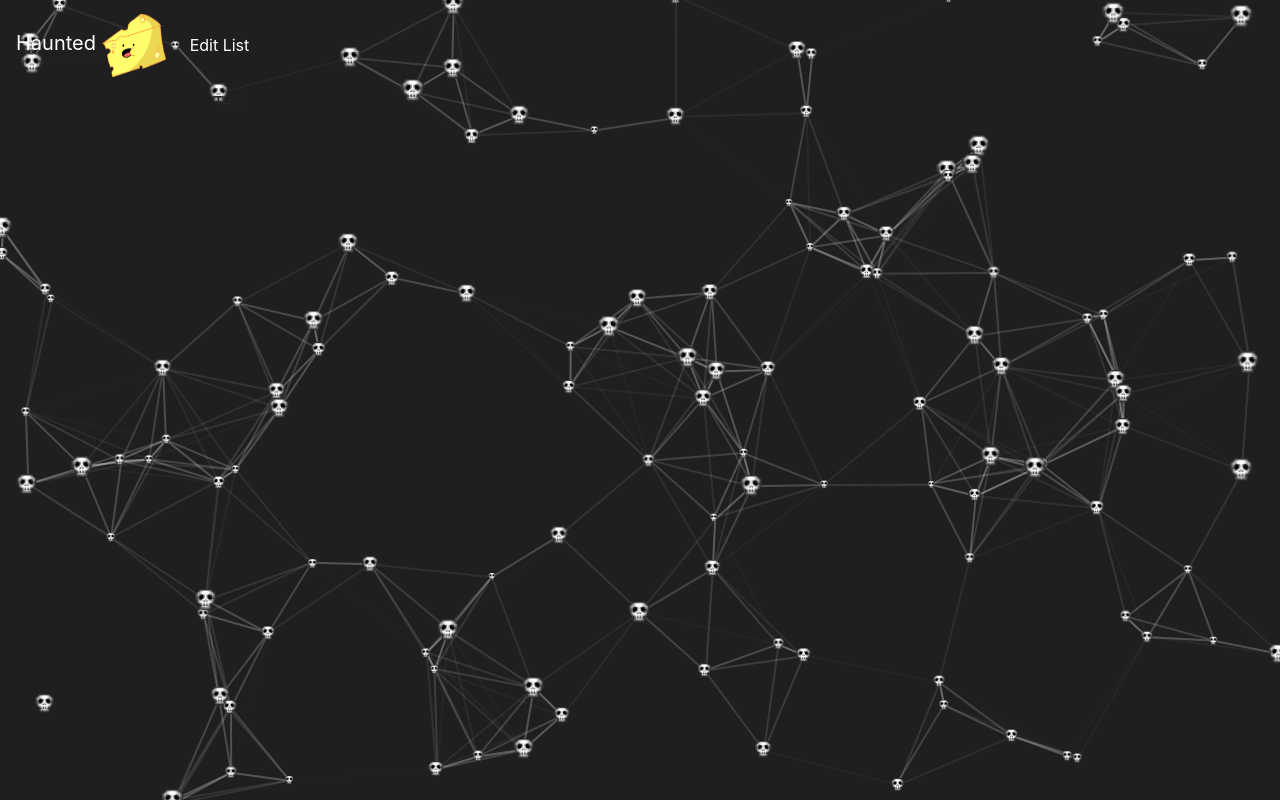
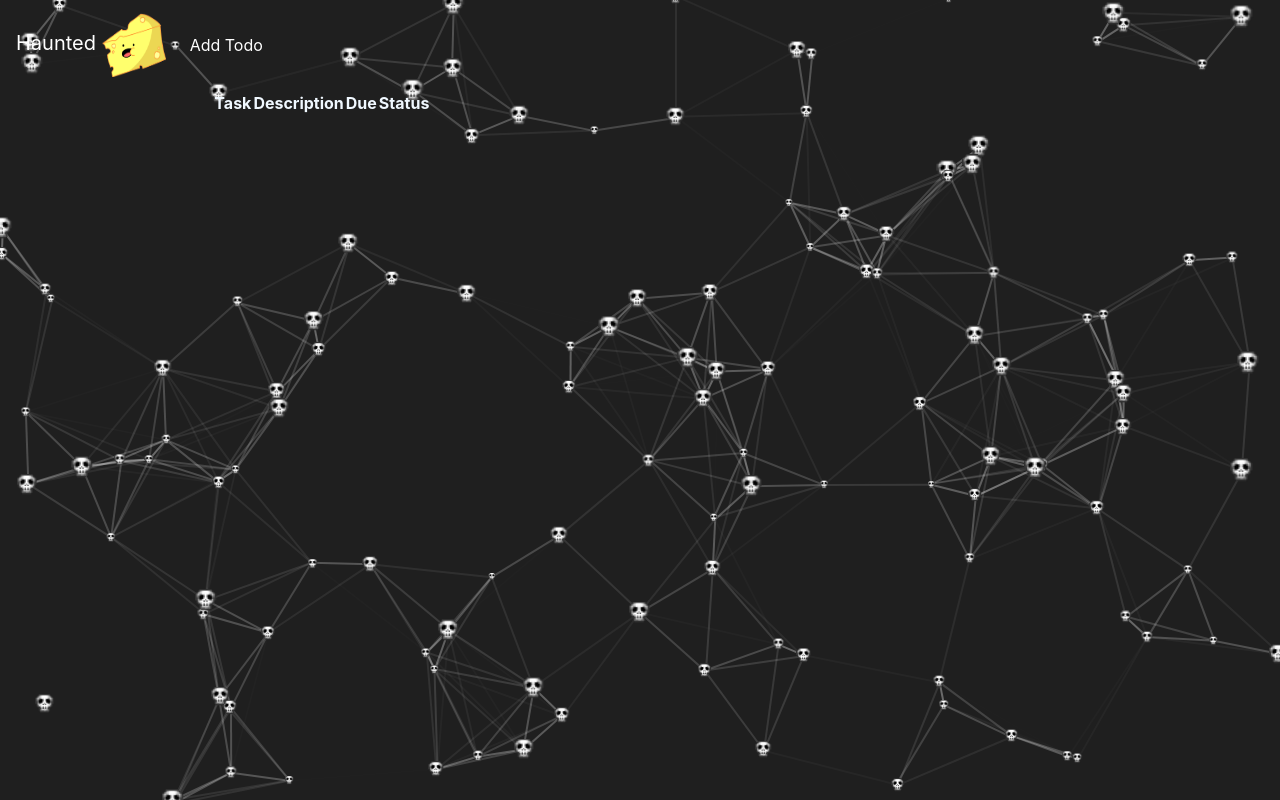
Before and after one commit to nathanwelsh8/halloween_hackathon_2020, a Django app: page / in a window 1280 px wide. Run offline with Django 3.2, Linux system fonts and the light colour scheme; the visitor is signed in with stand-in values (Sample User, id 1); data comes from the database, SQL or seed files in the repository; data that the repository does not hold is empty.

Commit message:
Display tasks

```diff
--- a/HalloweenFun/HauntedCheese/views.py
+++ b/HalloweenFun/HauntedCheese/views.py
@@ -12,7 +12,9 @@ from HauntedCheese.models import Todo
 from HauntedCheese.forms import UserForm
 
 def getTodoLists(request):
-    return Todo.objects.filter(Todo__user=request.user)
+    x = Todo.objects.filter(user=User.objects.get(id=request.user.id))
+    print("found:",x)
+    return x
 
 def getStatusOccurences(usersTodoLists):
     # returns a tuple with the number of pending and complete to do list items in the form: (PENDING, DONE)
@@ -26,6 +28,8 @@ class Index(View):
 
     # handle get requests
     def get(self, request):
+
+        self.context_dict['todo_list'] = getTodoLists(request)
         return render(request, 'HauntedCheese/index.html', self.context_dict)
 
     # handle post requests
--- a/HalloweenFun/templates/HauntedCheese/base.html
+++ b/HalloweenFun/templates/HauntedCheese/base.html
@@ -40,7 +40,7 @@
                     {% endif %}
                     {% if user.is_authenticated %}
                     <li class="nav-item">
-                        <a class="nav-link" href="{% url 'HauntedCheese:addList' %}">Edit List</a>
+                        <a class="nav-link" href="{% url 'HauntedCheese:addList' %}">Add Todo</a>
                     </li>
                     {% endif %}
                 </ul>
--- a/HalloweenFun/templates/HauntedCheese/index.html
+++ b/HalloweenFun/templates/HauntedCheese/index.html
@@ -2,9 +2,32 @@
 {% load static %}
 
 {% block title_block %}
-Test
+    Main Spook
 {% endblock %}
 
 {% block body_block %}
-Test
+    {% if user.is_authenticated %}
+    <div class="row">
+        <div class="col-lg-12">
+            <table id="" style="color: aliceblue;">
+                <thead>
+                    <th>Task</th>
+                    <th>Description</th>
+                    <th>Due</th>
+                    <th>Status</th>
+                </thead>
+                <tbody>
+                    {% for todo in todo_list %}
+                        <tr>
+                            <td>{{todo.title}}</td>
+                            <td>{{todo.description}}</td>
+                            <td>{{ todo.due_time|date:"d M Y H:i" }}</td>
+                            <td>{{todo.status}}</td>
+                        </tr>
+                    {% endfor %}
+                </tbody>
+            </table>
+        </div>
+    </div>
+    {% endif %}
 {% endblock %}
```
